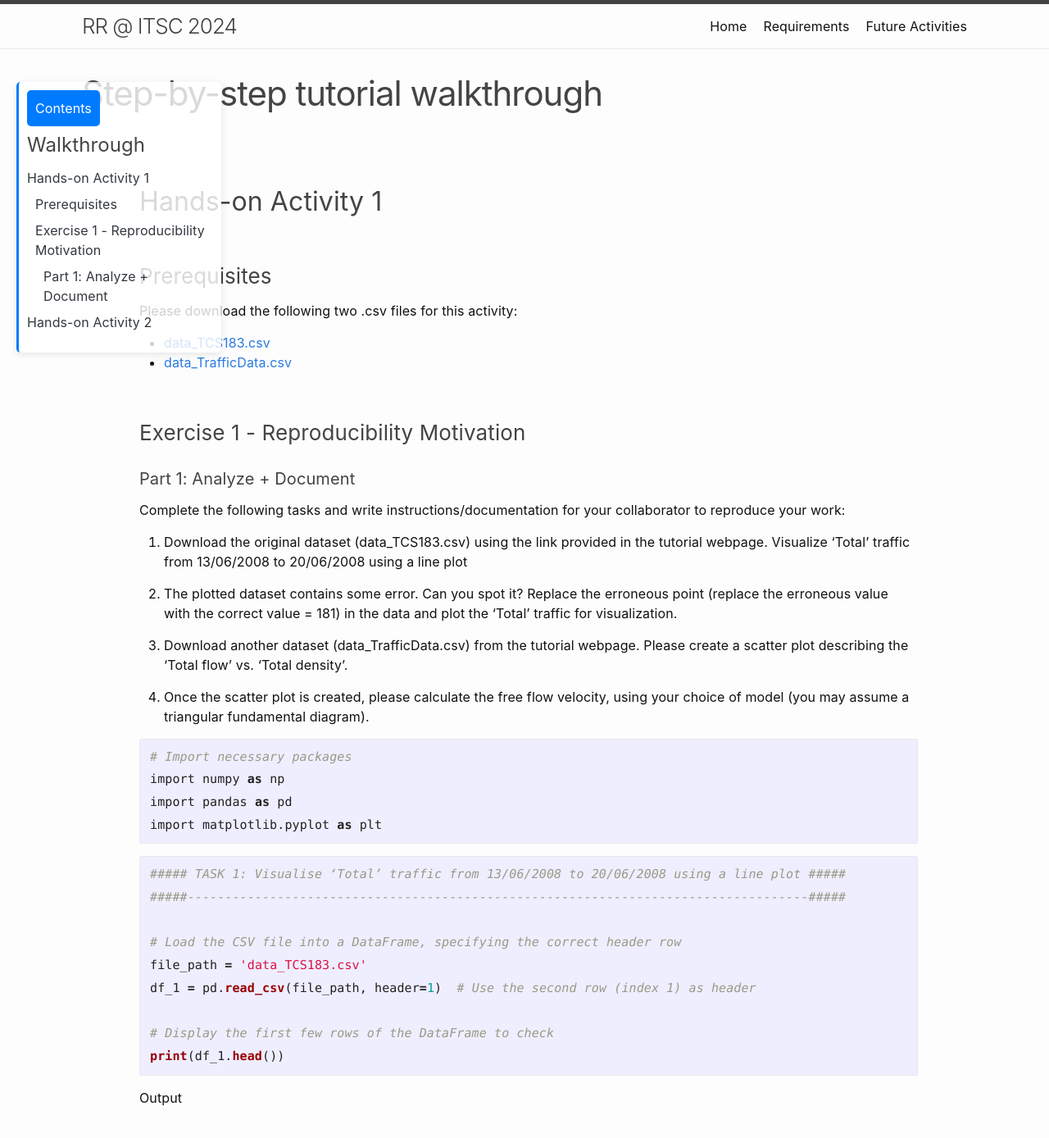
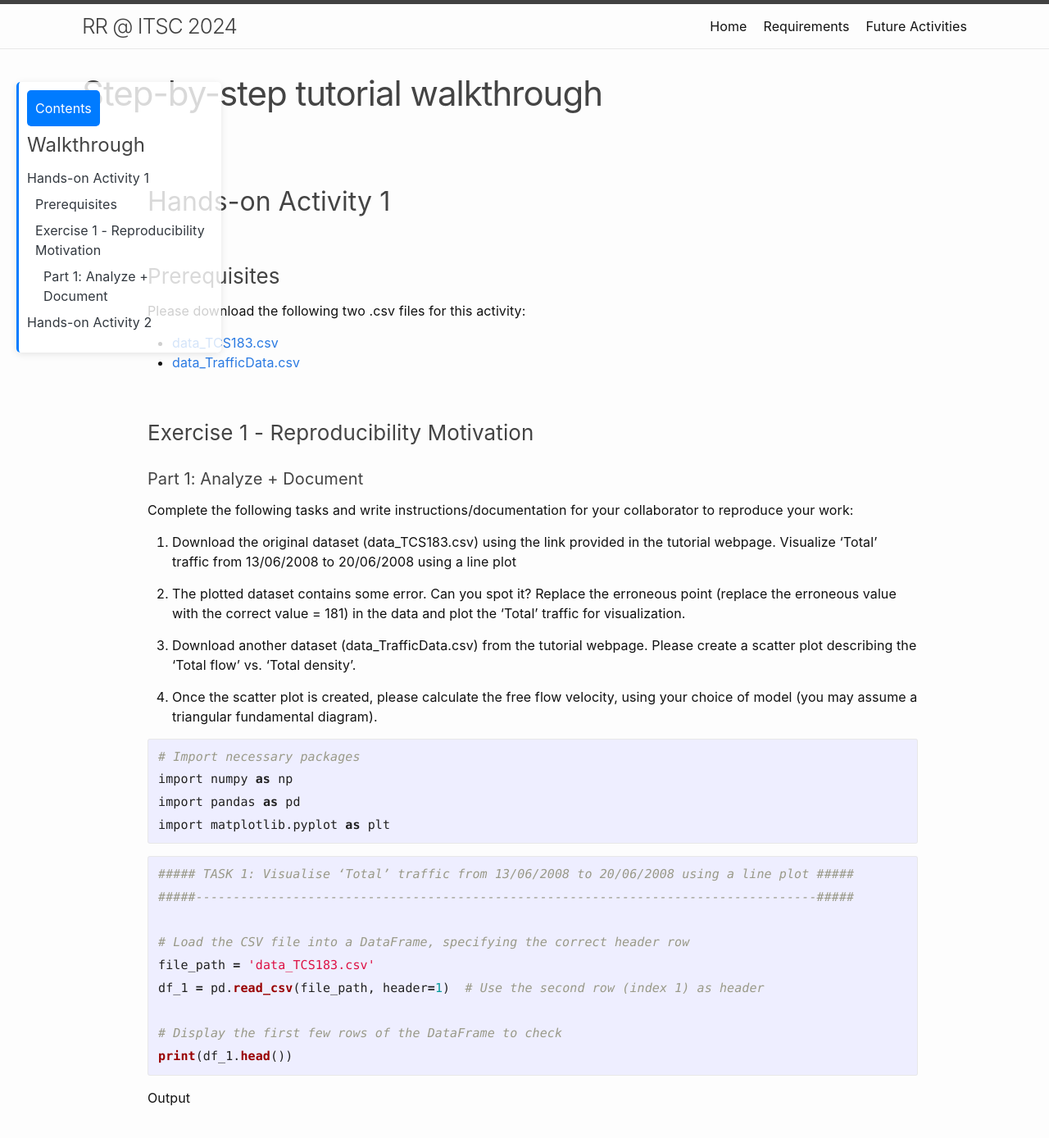
Before and after one commit to RRinTransportation/itsc24-rr-tutorial, a Jekyll site: the page built from step-by-step.md, in a window 1280 px wide and 1400 px high. Shown: the top 1388 px of the window at 82% size. Built offline with Jekyll 4.4.1, drawn with Linux system fonts in a browser that asks for light colours.

Commit message:
Update the title left shift

```diff
--- a/assets/css/post.css
+++ b/assets/css/post.css
@@ -25,7 +25,7 @@
 /* Post content styles */
 .post-content {
     flex-grow: 1;            /* Allow the content area to take up remaining space */
-    margin-left: 10px;       /* Adjust margin to make room for the TOC */
+    margin-left: 20px;       /* Adjust margin to make room for the TOC */
 }
 
 /* TOC list styles */
```
